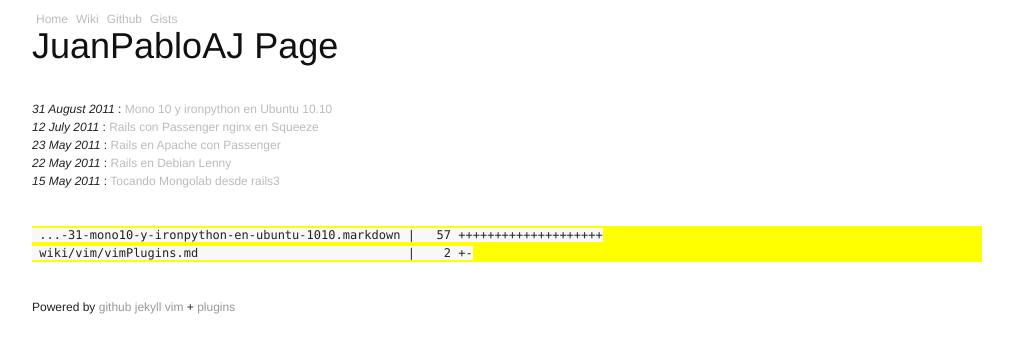
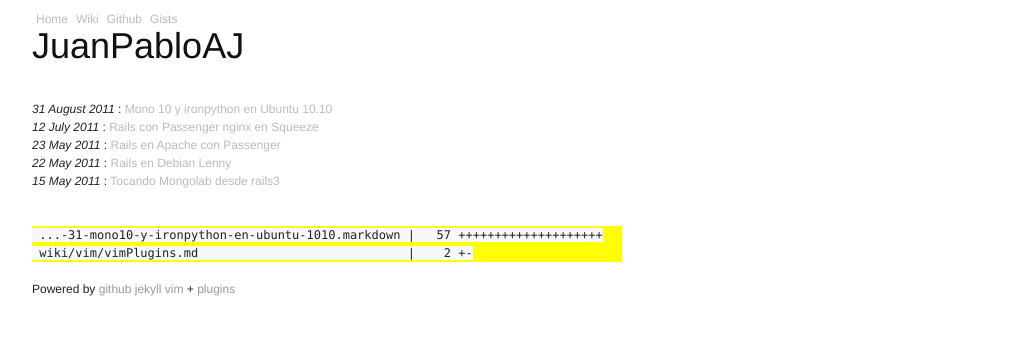
Before and after one commit to juanpabloaj/juanpabloaj.github.com, a Jekyll site: the page built from index.html, in a window 1280 px wide. Shown: the top 353 px of the page, without its empty margins (133-1146 px from the left). Built offline with Jekyll 4.4.1, drawn with Linux system fonts in a browser that asks for light colours; Markdown is read by kramdown in place of the engine named in the settings.

Commit message:
index span-15

```diff
--- a/index.html
+++ b/index.html
@@ -1,6 +1,6 @@
 ---
 layout: default
-title : JuanPabloAJ Page
+title : JuanPabloAJ
 ---
 <br/>
 {% for post in site.posts limits:5 %}
@@ -10,9 +10,11 @@ title : JuanPabloAJ Page
 {% endfor %}
 
 <br/>
+<div class="span-15">
 {% highlight diff %}
 {% include gitDiffStat.markdown %}
 {% endhighlight %}
+</div>
 <br />
 <!--
 {{ site.categories | size}}
```
Also changed, not shown: 1 other file.
